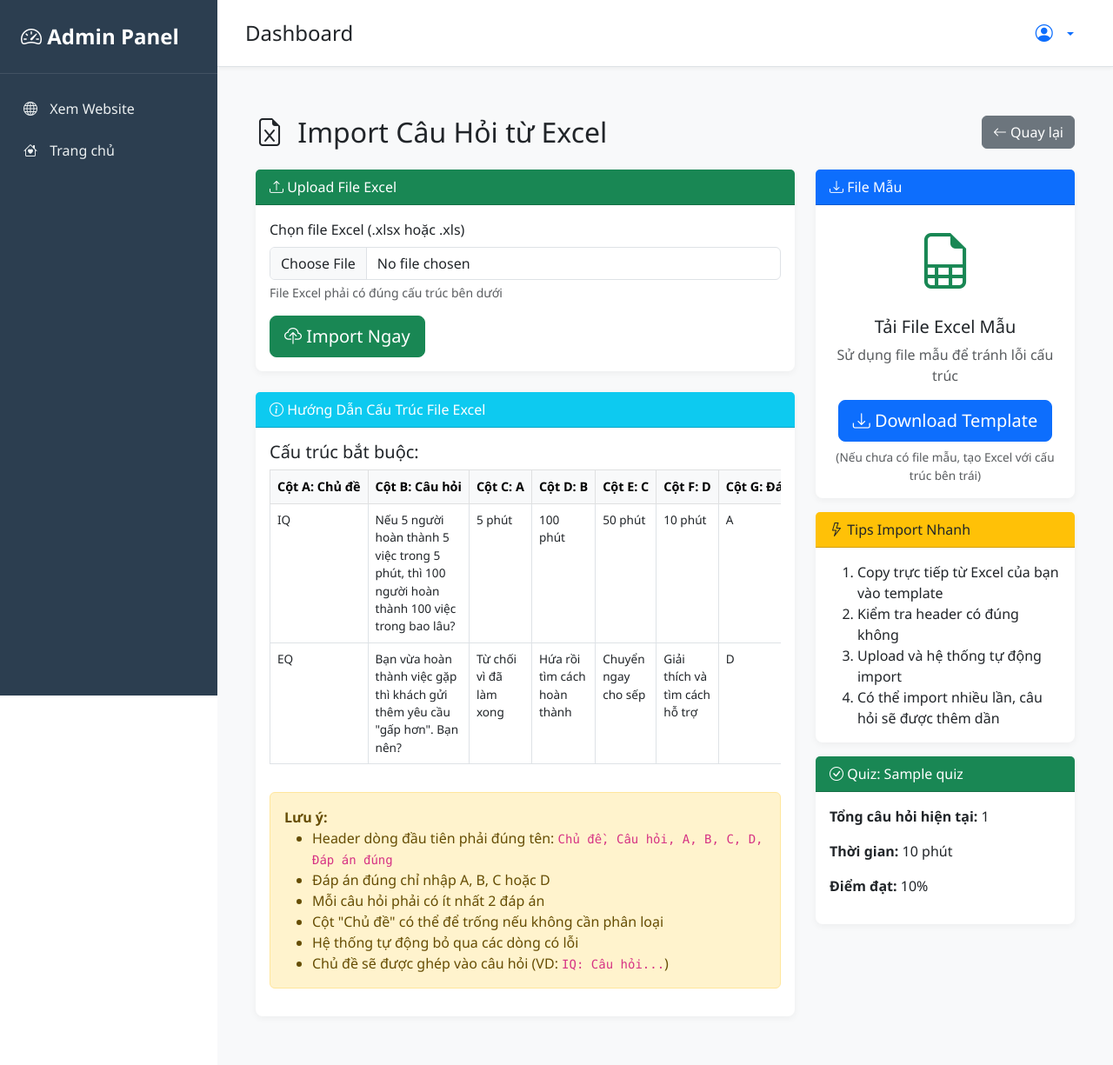
After one commit to VuHoangITer/Bricon, a Python web app: template app/templates/admin/quiz/import_excel.html in a window 1280 px wide. The commit adds this page. Shown: the whole page at 87% size. Run offline with Jinja, Linux system fonts and the light colour scheme; the template is opened without the code that fills it: most values are stand-ins (such as "Sample title", 1, 10 or a date in 2020).

Commit message:
thêm chức năng import excel cho quiz/test

```diff
--- /dev/null
+++ b/app/templates/admin/quiz/import_excel.html
@@ -0,0 +1,162 @@
+{% extends "admin/admin_base.html" %}
+
+{% block title %}Import Câu Hỏi từ Excel - {{ quiz.title }}{% endblock %}
+
+{% block content %}
+<div class="container-fluid py-4">
+    <div class="d-flex justify-content-between align-items-center mb-4">
+        <h2 class="mb-0">
+            <i class="bi bi-file-earmark-excel me-2"></i>
+            Import Câu Hỏi từ Excel
+        </h2>
+        <a href="{{ url_for('quiz_admin.edit_questions', quiz_id=quiz.id) }}" class="btn btn-secondary">
+            <i class="bi bi-arrow-left"></i> Quay lại
+        </a>
+    </div>
+
+    <div class="row">
+        <div class="col-lg-8">
+            <!-- Form Upload -->
+            <div class="card mb-4">
+                <div class="card-header bg-success text-white">
+                    <i class="bi bi-upload"></i> Upload File Excel
+                </div>
+                <div class="card-body">
+                    <form method="POST" enctype="multipart/form-data">
+                        <div class="mb-3">
+                            <label class="form-label">Chọn file Excel (.xlsx hoặc .xls)</label>
+                            <input type="file" name="file" class="form-control" accept=".xlsx,.xls" required>
+                            <div class="form-text">
+                                File Excel phải có đúng cấu trúc bên dưới
+                            </div>
+                        </div>
+                        <button type="submit" class="btn btn-success btn-lg">
+                            <i class="bi bi-cloud-upload"></i> Import Ngay
+                        </button>
+                    </form>
+                </div>
+            </div>
+
+            <!-- Hướng dẫn -->
+            <div class="card">
+                <div class="card-header bg-info text-white">
+                    <i class="bi bi-info-circle"></i> Hướng Dẫn Cấu Trúc File Excel
+                </div>
+                <div class="card-body">
+                    <h5>Cấu trúc bắt buộc:</h5>
+                    <div class="table-responsive">
+                        <table class="table table-bordered">
+                            <thead class="table-light">
+                                <tr>
+                                    <th>Cột A: Chủ đề</th>
+                                    <th>Cột B: Câu hỏi</th>
+                                    <th>Cột C: A</th>
+                                    <th>Cột D: B</th>
+                                    <th>Cột E: C</th>
+                                    <th>Cột F: D</th>
+                                    <th>Cột G: Đáp án đúng</th>
+                                </tr>
+                            </thead>
+                            <tbody>
+                                <tr>
+                                    <td>IQ</td>
+                                    <td>Nếu 5 người hoàn thành 5 việc trong 5 phút, thì 100 người hoàn thành 100 việc trong bao lâu?</td>
+                                    <td>5 phút</td>
+                                    <td>100 phút</td>
+                                    <td>50 phút</td>
+                                    <td>10 phút</td>
+                                    <td>A</td>
+                                </tr>
+                                <tr>
+                                    <td>EQ</td>
+                                    <td>Bạn vừa hoàn thành việc gặp thì khách gửi thêm yêu cầu "gấp hơn". Bạn nên?</td>
+                                    <td>Từ chối vì đã làm xong</td>
+                                    <td>Hứa rồi tìm cách hoàn thành</td>
+                                    <td>Chuyển ngay cho sếp</td>
+                                    <td>Giải thích và tìm cách hỗ trợ</td>
+                                    <td>D</td>
+                                </tr>
+                            </tbody>
+                        </table>
+                    </div>
+
+                    <div class="alert alert-warning mt-3">
+                        <strong>Lưu ý:</strong>
+                        <ul class="mb-0">
+                            <li>Header dòng đầu tiên phải đúng tên: <code>Chủ đề, Câu hỏi, A, B, C, D, Đáp án đúng</code></li>
+                            <li>Đáp án đúng chỉ nhập A, B, C hoặc D</li>
+                            <li>Mỗi câu hỏi phải có ít nhất 2 đáp án</li>
+                            <li>Cột "Chủ đề" có thể để trống nếu không cần phân loại</li>
+                            <li>Hệ thống tự động bỏ qua các dòng có lỗi</li>
+                            <li>Chủ đề sẽ được ghép vào câu hỏi (VD: <code>IQ: Câu hỏi...</code>)</li>
+                        </ul>
+                    </div>
+                </div>
+            </div>
+        </div>
+
+        <!-- Download Template -->
+        <div class="col-lg-4">
+            <div class="card border-primary">
+                <div class="card-header bg-primary text-white">
+                    <i class="bi bi-download"></i> File Mẫu
+                </div>
+                <div class="card-body text-center">
+                    <i class="bi bi-file-earmark-spreadsheet text-success" style="font-size: 4rem;"></i>
+                    <h5 class="mt-3">Tải File Excel Mẫu</h5>
+                    <p class="text-muted">
+                        Sử dụng file mẫu để tránh lỗi cấu trúc
+                    </p>
+                    <a href="{{ url_for('static', filename='templates/quiz_import_template.xlsx') }}"
+                       class="btn btn-primary btn-lg"
+                       download>
+                        <i class="bi bi-download"></i> Download Template
+                    </a>
+                    <div class="text-muted mt-2" style="font-size: 0.85rem;">
+                        (Nếu chưa có file mẫu, tạo Excel với cấu trúc bên trái)
+                    </div>
+                </div>
+            </div>
+
+            <div class="card mt-3 border-warning">
+                <div class="card-header bg-warning">
+                    <i class="bi bi-lightning"></i> Tips Import Nhanh
+                </div>
+                <div class="card-body">
+                    <ol class="mb-0">
+                        <li>Copy trực tiếp từ Excel của bạn vào template</li>
+                        <li>Kiểm tra header có đúng không</li>
+                        <li>Upload và hệ thống tự động import</li>
+                        <li>Có thể import nhiều lần, câu hỏi sẽ được thêm dần</li>
+                    </ol>
+                </div>
+            </div>
+
+            <div class="card mt-3 border-success">
+                <div class="card-header bg-success text-white">
+                    <i class="bi bi-check-circle"></i> Quiz: {{ quiz.title }}
+                </div>
+                <div class="card-body">
+                    <p><strong>Tổng câu hỏi hiện tại:</strong> {{ quiz.questions.count() }}</p>
+                    <p><strong>Thời gian:</strong> {{ quiz.duration_minutes }} phút</p>
+                    <p><strong>Điểm đạt:</strong> {{ quiz.pass_score }}%</p>
+                </div>
+            </div>
+        </div>
+    </div>
+</div>
+
+<style>
+.card {
+    box-shadow: 0 2px 8px rgba(0,0,0,0.05);
+    border-radius: 8px;
+}
+.table th {
+    white-space: nowrap;
+    font-size: 0.9rem;
+}
+.table td {
+    font-size: 0.85rem;
+}
+</style>
+{% endblock %}
--- a/requirements.txt
+++ b/requirements.txt
@@ -16,3 +16,5 @@ python-dotenv==1.0.0
 slugify
 pytz==2024.1
 qrcode[pil]
+pandas==2.1.3
+openpyxl==3.1.2
```
Also changed, not shown: app/quiz/admin_routes.py (+138 -10 lines), app/templates/admin/quiz/questions.html (+11 -27 lines), app/static/img/fav_icon.webp (added).
